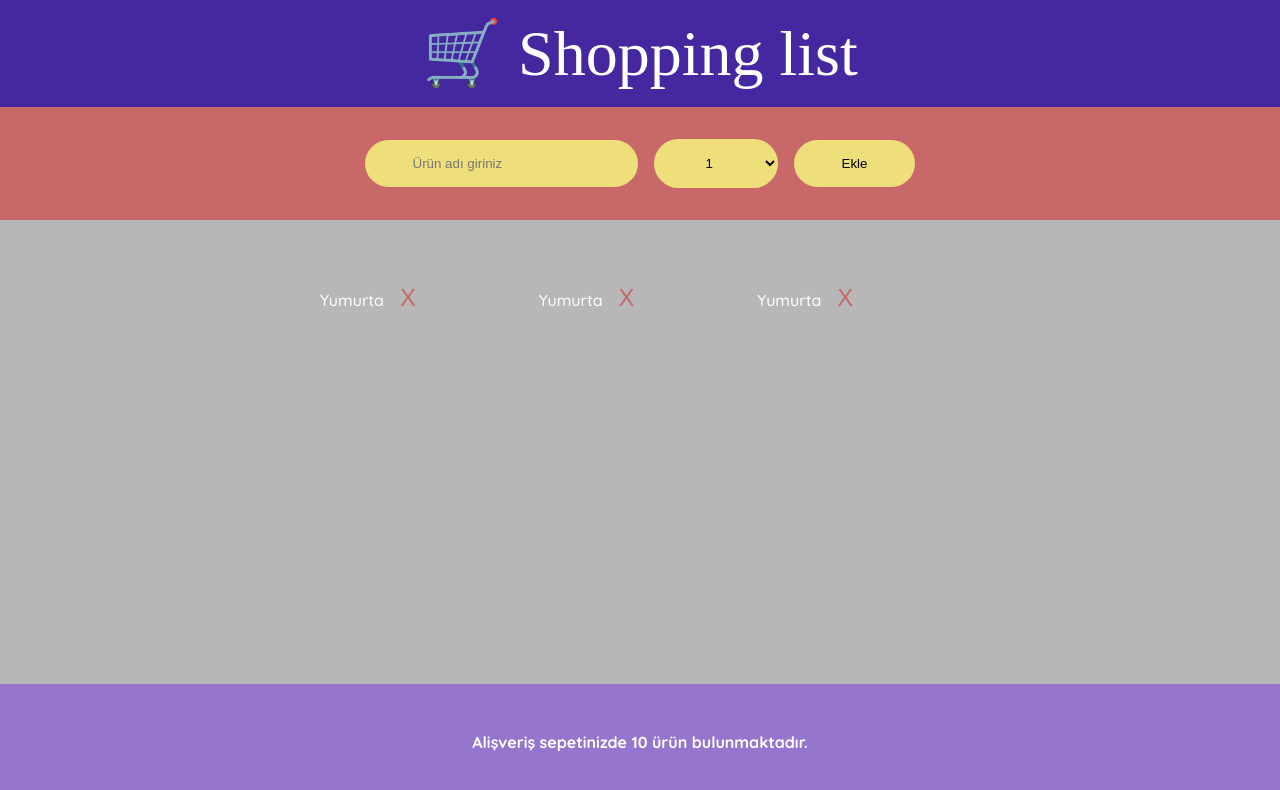
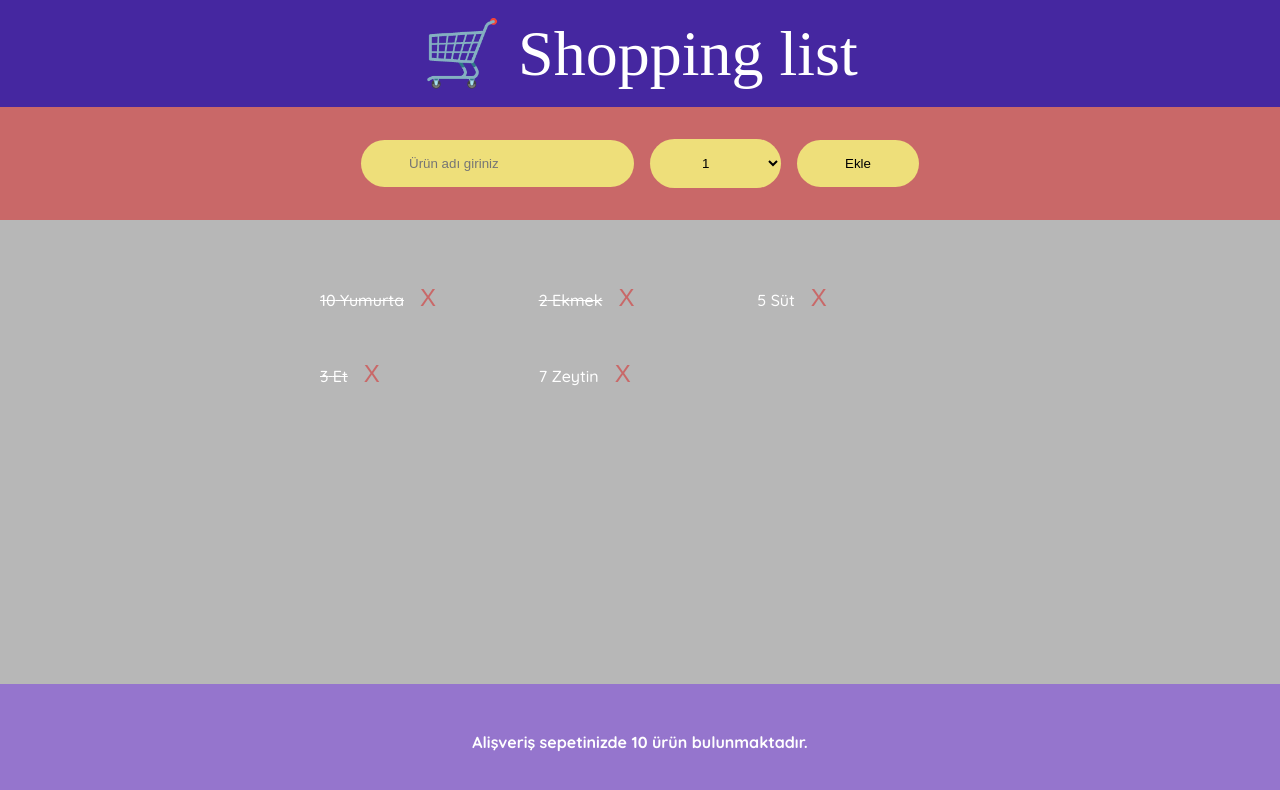
Before and after one commit to serdararici/react-shopping-list, a React (Vite) app: page / in a window 1280 px wide. Shown: the top 790 px of the page. Built offline with nearby package versions, Linux system fonts and the light colour scheme; a web font is replaced by a local one.

Commit message:
Added add and delete functionality using useState

```diff
--- a/src/App.jsx
+++ b/src/App.jsx
@@ -1,13 +1,30 @@
-import { useState } from 'react'
+import { use, useState } from 'react'
+
+const data = [
+  {id:1, title: "Yumurta", quantity: 10, completed: true },
+  {id:2, title: "Ekmek", quantity: 2, completed: true },
+  {id:3, title: "Süt", quantity: 5, completed: false },
+  {id:4, title: "Et", quantity: 3, completed: true },
+  {id:5, title: "Zeytin", quantity: 7, completed: false },
+];
 
 function App() {
+  const [items, setItems] = useState(data);
+
+  function handleAddItem(item) {
+    setItems((items) => [...items,item]);
+  }
+
+  function handleDeleteItem(id) {
+    setItems(items => items.filter(item => item.id !== id))
+  }
 
   return (
     <>
       <div className='app'>
         <Header/>
-        <Form/>
-        <List/>
+        <Form onAddItem={handleAddItem}/>
+        <List items={items} onDeleteItem={handleDeleteItem}/>
         <Summary/>
       </div>
     </>
@@ -20,38 +37,59 @@ function Header() {
   )
 }
 
-function Form() {
+function Form( { onAddItem } ) {
+  const [title, setTitle] = useState("");
+  const [quantity, setQuantity] = useState(1);
+
+
+  function handleFormSubmit(e) {
+    e.preventDefault();
+    const item = {id: Date.now(), title, quantity, completed: false};
+    //console.log(item);
+
+    onAddItem(item);
+
+    setTitle("");
+    setQuantity(1);
+  }
+
   return(
-    <form className='form'>
-      <input type="text" placeholder='Ürün adı giriniz' />
-      <select >
-        <option value="1">1</option>
-        <option value="2">2</option>
-        <option value="3">3</option>
+    <form className='form' onSubmit={handleFormSubmit}>
+      <input type="text" placeholder='Ürün adı giriniz' value={title} onChange={(e) => setTitle(e.target.value)}/>
+      <select value={quantity} onChange={(e) => setQuantity(Number(e.target.value))}>
+        {
+          Array.from({length:10}, (v,i) => i + 1)        // to produce numbers from 1 to 10
+          .map(num => <option key= {num} value={num}>{num}</option>)
+        }
       </select>
       <button type="submit">Ekle</button>
     </form>
   )
 }
 
-function List() {
+function List({items, onDeleteItem}) {
   return (
-    <div className='list'>
-      <ul>
-        <Item />
-        <Item />
-        <Item />
-      </ul>
-    </div>
+    <>
+    {items.length > 0 ? (
+      <div className='list'>
+        <ul>
+          { items.map((i,index) => (<Item item={i} key= {index} onDeleteItem={onDeleteItem}/>))}
+        </ul>
+      </div>
+      ) : <p>no items</p>
+    }
+    </>
+
+
 
   );
 }
 
-function Item() {
+function Item( { item, onDeleteItem } ) {
   return(
     <li>
-      <span>Yumurta</span>
-      <button>X</button>
+      <span style={item.completed ? {textDecoration: "line-through"} : {}}>{item.quantity} { item.title }</span>
+      <button onClick={() => onDeleteItem(item.id)}>X</button>
     </li>
   );
 }
```
